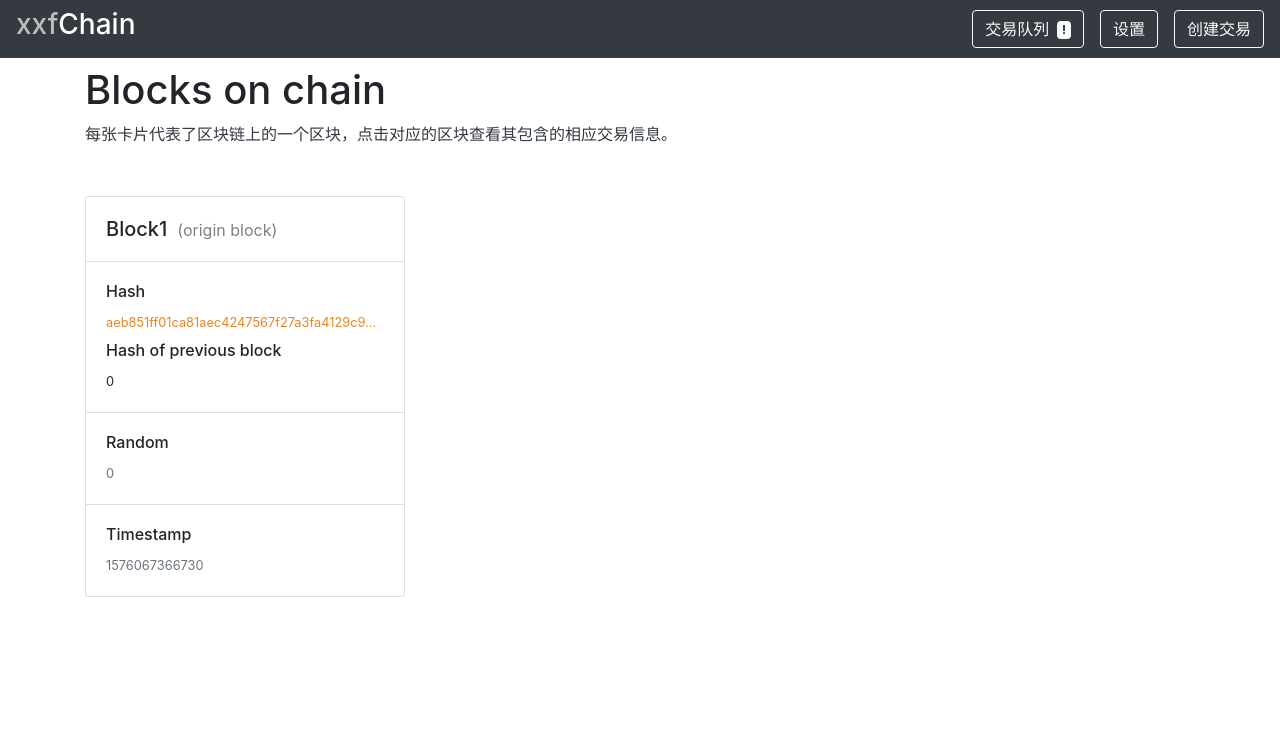
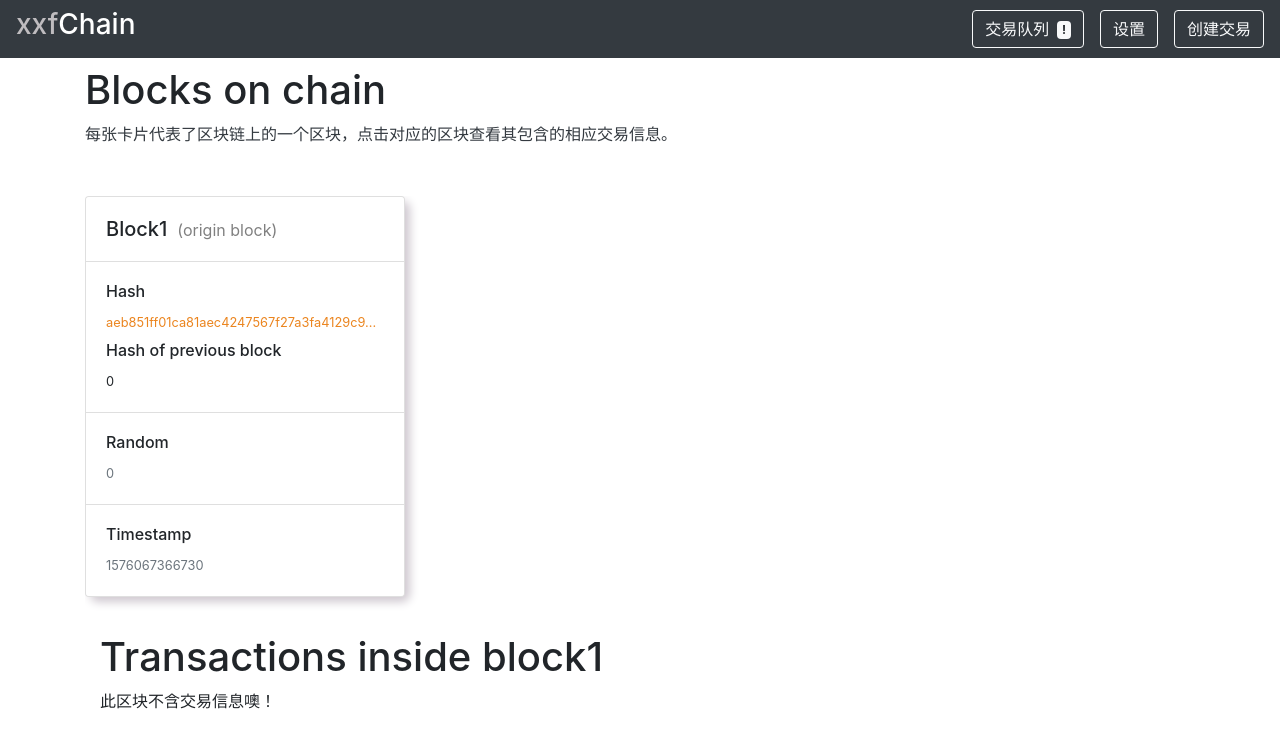
Before and after one commit to sincerity628/blockchain-frontend, a React (Create React App) app: page / in a window 1280 px wide. Shown: the top 748 px of the page. Built offline with nearby package versions, Linux system fonts and the light colour scheme.

Commit message:
added the trans details of the blocks.

```diff
--- a/src/components/block-card/block-card.css
+++ b/src/components/block-card/block-card.css
@@ -1,7 +1,6 @@
 .card {
   width: 20rem;
   display: inline-block;
-  margin-right: 20px;
 }
 
 .card-title {
--- a/src/pages/home/Home.js
+++ b/src/pages/home/Home.js
@@ -1,11 +1,19 @@
 import React, { useState } from 'react';
 import BlockCard from '../../components/block-card/BlockCard';
+import TransactionTable from '../../components/transaction-table/TransactionTable';
 import './home.css';
 const { initChain } = require('../../store/store');
 
 const Home = () => {
   const [chain, setChain] = useState(initChain);
   const [blocks, setBlocks] = useState(chain.chain);
+  const [transaction, setTransaction] = useState(blocks[0].transaction);
+  const [clickedIndex, setClickedIndex] = useState(0);
+
+  const handleClick = (index) => {
+    setClickedIndex(index);
+    setTransaction(blocks[index].transaction);
+  }
 
   const handleWarning = () => {
     setChain(initChain);
@@ -20,9 +28,23 @@ const Home = () => {
       <div className="container px-0 card-container">
         { blocks.map((block, index) => {
           return (
-            <BlockCard block={block} index={index} key={block.hash} />
+            <div onClick={() => { handleClick(index) }}
+              key={block.hash}
+              className={index === clickedIndex? 'click-card clicked-card' : 'click-card'}
+            >
+              <BlockCard block={block} index={index} />
+            </div>
           );
         }) }
+      </div>
+      <div className="container mt-3 transactions">
+        <h1>Transactions inside block{clickedIndex + 1}</h1>
+        { transaction.length? (
+          <TransactionTable queue={transaction} />
+        ) : (
+          <p>此区块不含交易信息噢！</p>
+        ) }
+
       </div>
       <div onClick={handleWarning}></div>
     </div>
--- a/src/pages/home/home.css
+++ b/src/pages/home/home.css
@@ -2,4 +2,20 @@
   margin-top: 50px;
   overflow-x: scroll;
   white-space: nowrap;
+  padding-bottom: 20px;
 }
+
+.click-card {
+  display: inline-block;
+  cursor: pointer;
+  margin-right: 20px;
+  border-radius: 8px;
+}
+
+.clicked-card {
+  box-shadow: 5px 5px 10px #cfc8d0;
+}
+
+.transactions {
+  margin-bottom: 300px;
+}
```
